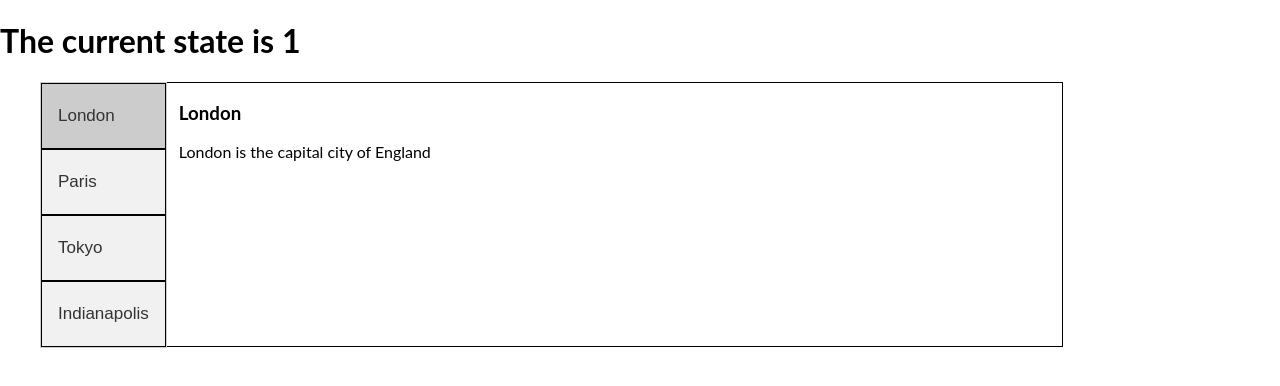
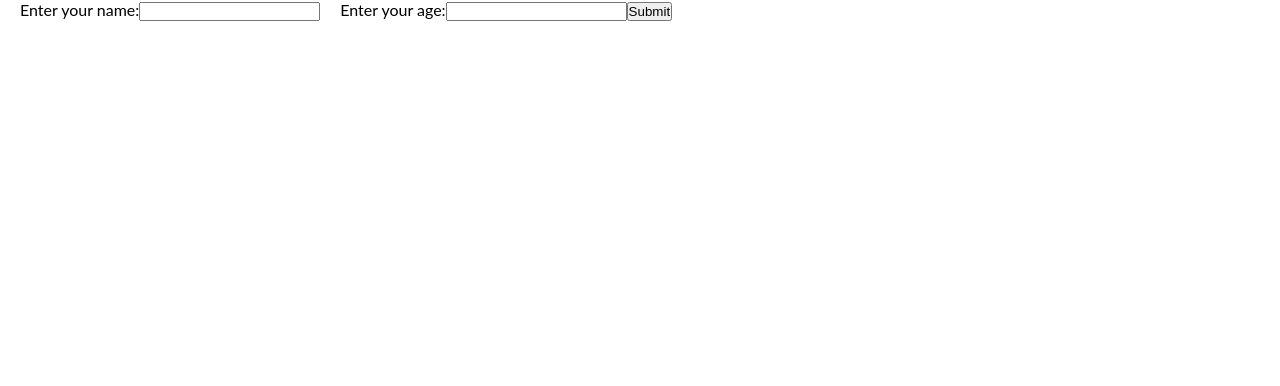
Before and after one commit to Namean/test-bench, a React (Create React App) app: page / in a window 1280 px wide. Shown: the top 386 px of the page. Built offline with nearby package versions, Linux system fonts and the light colour scheme.

Commit message:
I can finally POST data

```diff
--- a/src/App.js
+++ b/src/App.js
@@ -1,45 +1,137 @@
-import './styles/App.css';
+import "./styles/App.css";
+import "./styles/FormStyle.css";
 //import './styles/main.css';
 // import { useState, useEffect } from "react";
 import TabContainer from "./components/TabContainer.component";
 
-import Accordion from './react.dev/sharing-state-between-components/Accordion.component';
-import { useState, useEffect } from 'react';
+import Accordion from "./react.dev/sharing-state-between-components/Accordion.component";
+import { useState, useEffect } from "react";
 
+const RadioButtons = () => {
+  return (
+    <>
+      <form>
+        <input type="radio" id="html" name="fav_language" value="HTML" />
+        <label htmlFor="html">HTML</label>
+        <br />
+        <input type="radio" id="css" name="fav_language" value="CSS" />
+        <label htmlFor="css">CSS</label>
+        <br />
+        <input
+          type="radio"
+          id="javascript"
+          name="fav_language"
+          value="JavaScript"
+        />
+        <label htmlFor="javascript">JavaScript</label>
+      </form>
+    </>
+  );
+};
 
+const Form = () => {
+  const [firstName, setFirstName] = useState("");
 
-
-const Hello = () => {
-  let red = { color: 'red' }
-  let green = { color: 'green' }
-  const [state, setState] = useState(0);
-
-  useEffect(() => {
-      setInterval(() => {
-          if (state === 0) {
-            setState(1);
-          } else if (state === 1) {
-            setState(0);
-          }
-      }, 1000)
-  }, [state, setState])
+  const handleSubmit = (event) => {
+    event.preventDefault();
+    alert(`The name you entered ${firstName}`);
+  };
 
   return (
     <>
-      <h1>The current state is {state}</h1>
+      <form onSubmit={handleSubmit}>
+        <label htmlFor="first_name">First name:</label>
+        <input
+          onChange={(e) => setFirstName(e.target.value)}
+          type={"text"}
+          id="first_name"
+          name="first_name"
+        />
+        <br />
+        <label htmlFor="first_name">First name:</label>
+        <input type={"text"} id="first_name" name="first_name" />
+        <br />
+        <br />
+        <br />
+        <input type="submit" value="submit" />
+      </form>
     </>
-  )
+  );
+};
+
+// http://172.16.150.190:3001/user
+async function Post(url, details) {
+  var formBody = [];
+  for (var property in details) {
+    var encodedKey = encodeURIComponent(property);
+    var encodedValue = encodeURIComponent(details[property]);
+    formBody.push(encodedKey + "=" + encodedValue);
+  }
+  formBody = formBody.join("&");
+
+  const response = await fetch(url, {
+    method: "POST", // *GET, POST, PUT, DELETE, etc.
+    mode: "cors", // no-cors, *cors, same-origin
+    cache: "no-cache", // *default, no-cache, reload, force-cache, only-if-cached
+    credentials: "same-origin", // include, *same-origin, omit
+    headers: {
+      // "Content-Type": "application/json",
+      "Content-Type": "application/x-www-form-urlencoded;charset=UTF-8",
+    },
+    redirect: "follow", // manual, *follow, error
+    referrerPolicy: "no-referrer", // no-referrer, \*no-referrer-when-downgrade, origin, origin-when-cross-origin, same-origin, strict-origin, strict-origin-when-cross-origin, unsafe-url
+    body: formBody, // body data type must match "Content-Type" header
+  });
+}
+
+function MyForm() {
+  const [inputs, setInputs] = useState({});
+
+  const handleChange = (event) => {
+    const name = event.target.name;
+    const value = event.target.value;
+    setInputs((values) => ({ ...values, [name]: value }));
+  };
+
+  const handleSubmit = (event) => {
+    event.preventDefault();
+    alert(` ${Object.keys(inputs)}, \n ${Object.values(inputs)} `);
+  };
+
+  return (
+    <form onSubmit={handleSubmit}>
+      <label>
+        Enter your name:
+        <input
+          type="text"
+          name="username"
+          value={inputs.username || ""}
+          onChange={handleChange}
+        />
+      </label>
+      <label>
+        Enter your age:
+        <input
+          type="number"
+          name="age"
+          value={inputs.age || ""}
+          onChange={handleChange}
+        />
+      </label>
+      <input
+        type="submit"
+        onClick={(event) => Post("http://172.16.150.190:3001/users", inputs)}
+      />
+    </form>
+  );
 }
 
 const App = () => {
   return (
     <>
-      <Hello />
-      <TabContainer />
+      <MyForm />
     </>
   );
-}
-
-
+};
 
 export default App;
--- /dev/null
+++ b/src/styles/FormStyle.css
@@ -0,0 +1,13 @@
+* {
+  box-sizing: border-box;
+  margin: 0;
+  padding: 0;
+}
+
+label {
+  margin-left: 20px;
+}
+
+input {
+  margin-bottom: 20px;
+}
```
Also changed, not shown: src/components/fetch/Get.component.jsx (added, +40 -0 lines), src/components/fetch/Post.component.jsx (added, +22 -0 lines), 1 other file (tests, documents, lock files or other folders).
